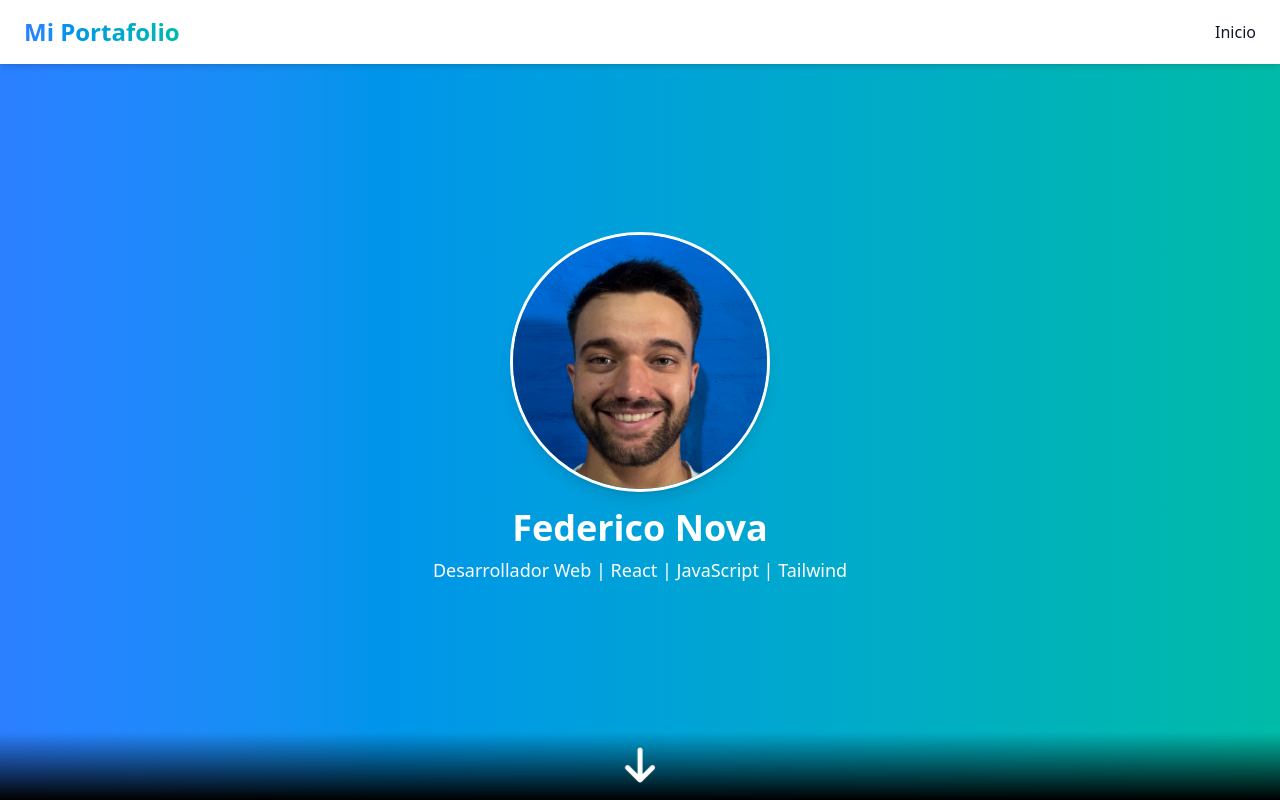
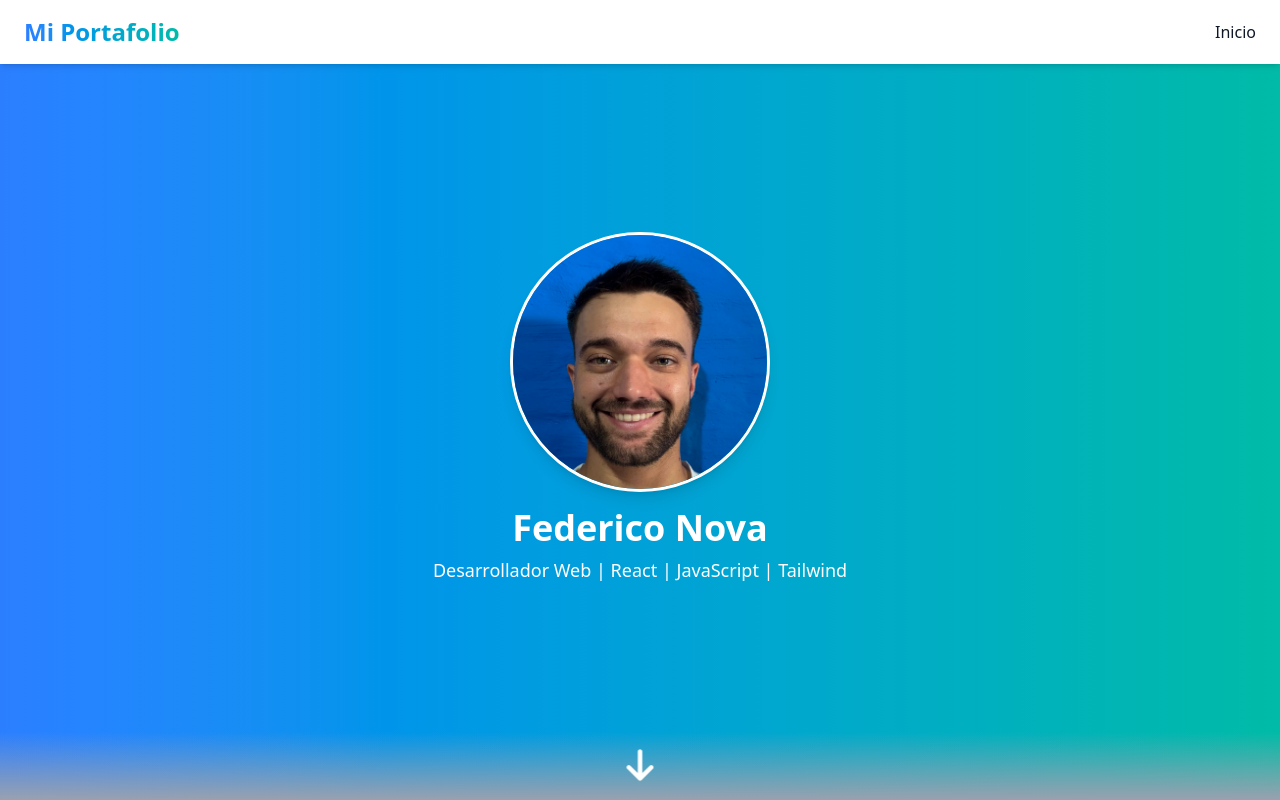
Before and after one commit to feden15/mi-portfolio, a React (Vite) app: page / in a window 1280 px wide. Built offline with nearby package versions, Linux system fonts and the light colour scheme.

Commit message:
Usamos AnimatePresence para animar la entrada y salida de las sections

```diff
--- a/src/components/Inicio.jsx
+++ b/src/components/Inicio.jsx
@@ -8,6 +8,7 @@ const Inicio = () => {
                 className="flex flex-col items-center"
                 initial={{ y: -700, opacity: -2 }}
                 animate={{ y: 0, opacity: 1 }}
+                exit={{ opacity: 0, y: -100 }}
                 transition={{ duration: 1, ease: "easeOut" }}
             >
 
--- a/src/components/Portfolio.jsx
+++ b/src/components/Portfolio.jsx
@@ -1,6 +1,6 @@
 import React, { useState, useRef, useEffect  } from "react";
 import '../index.css';
-import { motion } from "framer-motion";
+import { motion, AnimatePresence  } from "framer-motion";
 import { FontAwesomeIcon } from '@fortawesome/react-fontawesome';
 import { faArrowDown } from '@fortawesome/free-solid-svg-icons';
 import Inicio from "./Inicio";
@@ -33,7 +33,7 @@ const Portfolio = () => {
       </nav>
 
       {/* INICIO */}
-      <section
+      {/* <section
         id="inicio"
         className={`h-screen flex flex-col justify-center items-center bg-gradient-blue-to-teal text-white text-center p-8 ${showSections ? "hidden" : "flex"}`}
       >
@@ -56,14 +56,48 @@ const Portfolio = () => {
           />
         </motion.button>
 
-      </section>
+      </section> */}
 
-      {showSections && ( /* se mostrarán cuando se haga clic en un li del nav correspondiente a las secciones */
+      <AnimatePresence>
+        {!showSections && (
+          <>
+            <motion.section
+              id="inicio"
+              className="h-screen flex flex-col justify-center items-center bg-gradient-blue-to-teal text-white text-center p-8"
+              initial={{ opacity: 0}}
+              animate={{ opacity: 1}}
+              exit={{ opacity: 0}}
+              transition={{ duration: 1, ease: "easeOut" }}
+            >
+              <Inicio />
+
+            </motion.section>
+            <button
+              onClick={() => handleSection(true)}
+              className="w-full h-17 bg-transparent-arrow absolute bottom-0 left-1/2 transform -translate-x-1/2 cursor-pointer"
+              aria-label="Mostrar secciones"
+            >
+              <FontAwesomeIcon
+                icon={faArrowDown}
+                size="2x"
+                className="text-white"
+                beatFade
+                initial={{ opacity: 0 }}
+                animate={{ opacity: 1}}
+                exit={{ opacity: 0}}
+              />
+            </button>
+          </>
+        )}
+      </AnimatePresence>
+
+        {showSections && (
           <>
             {/* SOBRE MI */}
             <section
               id="sobre-mi"
               className="py-20 px-4 text-center"
+              transition={{ duration: 0.5, ease: "easeOut" }}
             >
                 <h2 className="text-3xl font-bold text-gradient-blue-to-teal">Sobre mí</h2>
                 <p className="mt-4 max-w-2xl mx-auto text-gray-700">Acá va info sobre mí</p>
@@ -73,6 +107,7 @@ const Portfolio = () => {
             <section
               id="proyectos"
               className="py-20 px-4 text-center "
+              transition={{ duration: 0.5, ease: "easeOut" }}
             >
               <h2 className="text-3xl font-bold text-gradient-blue-to-teal">Proyectos</h2>
 
@@ -98,6 +133,7 @@ const Portfolio = () => {
             <section
               id="habilidades"
               className="py-20 px-4 text-center"
+              transition={{ duration: 0.5, ease: "easeOut" }}
             >
               <h2 className="text-3xl font-bold text-gradient-blue-to-teal">Habilidades</h2>
               <p className="mt-4 text-gray-700">Detallar habilidades</p>
@@ -107,6 +143,7 @@ const Portfolio = () => {
             <section
               id="contacto"
               className="py-20 px-4 text-center"
+              transition={{ duration: 0.5, ease: "easeOut" }}
             >
               <h2 className="text-3xl font-bold text-gradient-blue-to-teal">Contacto</h2>
               <p className="mt-4 text-gray-700">Linkedin | Correo electrónico | Wpp</p>
--- a/src/index.css
+++ b/src/index.css
@@ -9,5 +9,5 @@
 }
 
 .bg-transparent-arrow {
-    @apply bg-gradient-to-b from-transparent to-black opacity-60
+    @apply bg-gradient-to-b from-transparent to-gray-400
 }
```
Lines whose indentation alone changed are shown as unchanged.
